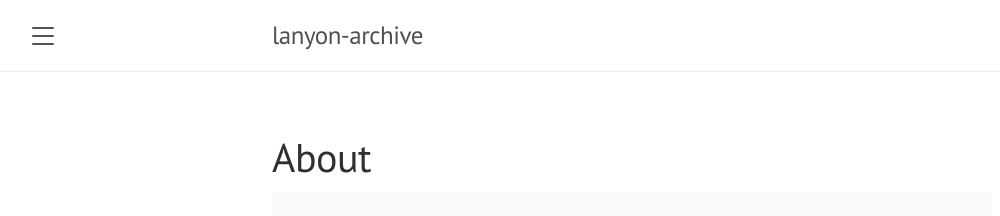
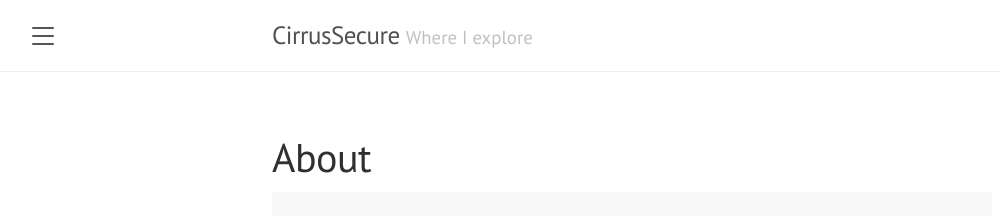
Before and after one commit to cirrussecure/lanyon-archive, a Jekyll site: the page built from about.md, in a window 1280 px wide. Shown: the top 216 px of the page, without its empty margins (8-1008 px from the left). Built offline with Jekyll 4.4.1, drawn with Linux system fonts in a browser that asks for light colours; some of the changed lines change nothing that is shown.

Commit message:
Update _config.yml
Added _config.yml from  http://lanyon.getpoole.com

```diff
--- a/_config.yml
+++ b/_config.yml
@@ -1,3 +1,26 @@
+# Setup
+title:               CirrusSecure
+tagline:             'Where I explore'
+description:         'A reserved <a href="https://jekyllrb.com" target="_blank">Jekyll</a> theme that places the utmost gravity on content with a hidden drawer. Made by <a href="https://twitter.com/mdo" target="_blank">@mdo</a>.'
+url:                 http://lanyon.getpoole.com
+baseurl:             ''
+paginate:            5
+permalink:           pretty
+
+# About/contact
+author:
+  name:              Mark Otto
+  url:               https://twitter.com/mdo
+  email:             markdotto@gmail.com
+
+# Gems
+plugins:
+  - jekyll-paginate
+
+# ----------
+# Source for following;
+# https://docs.github.com/en/github/working-with-github-pages/about-github-pages-and-jekyll#configuring-jekyll-in-your-github-pages-site
+
 # lsi: false
 safe: true
 # source: [cirrussecure.github.io]
```
